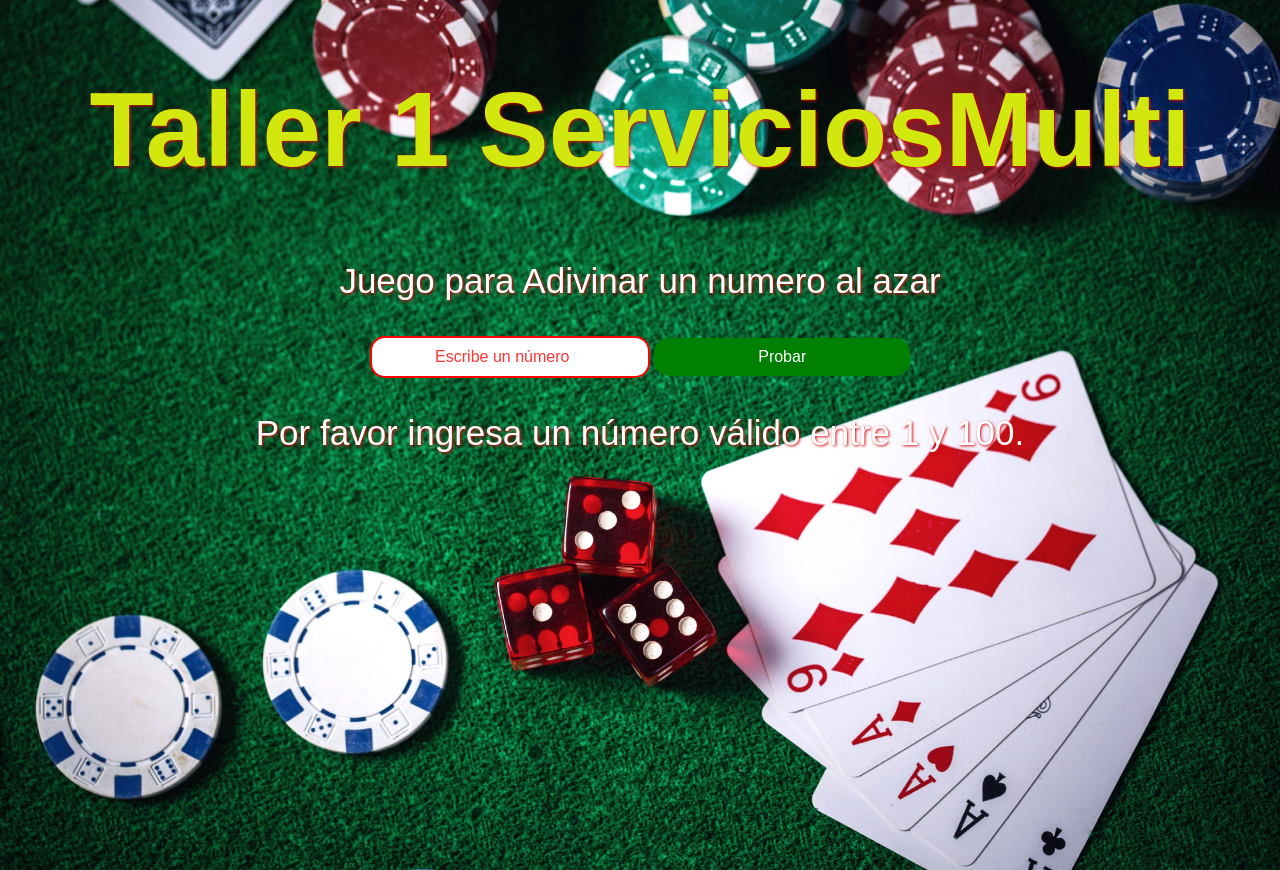
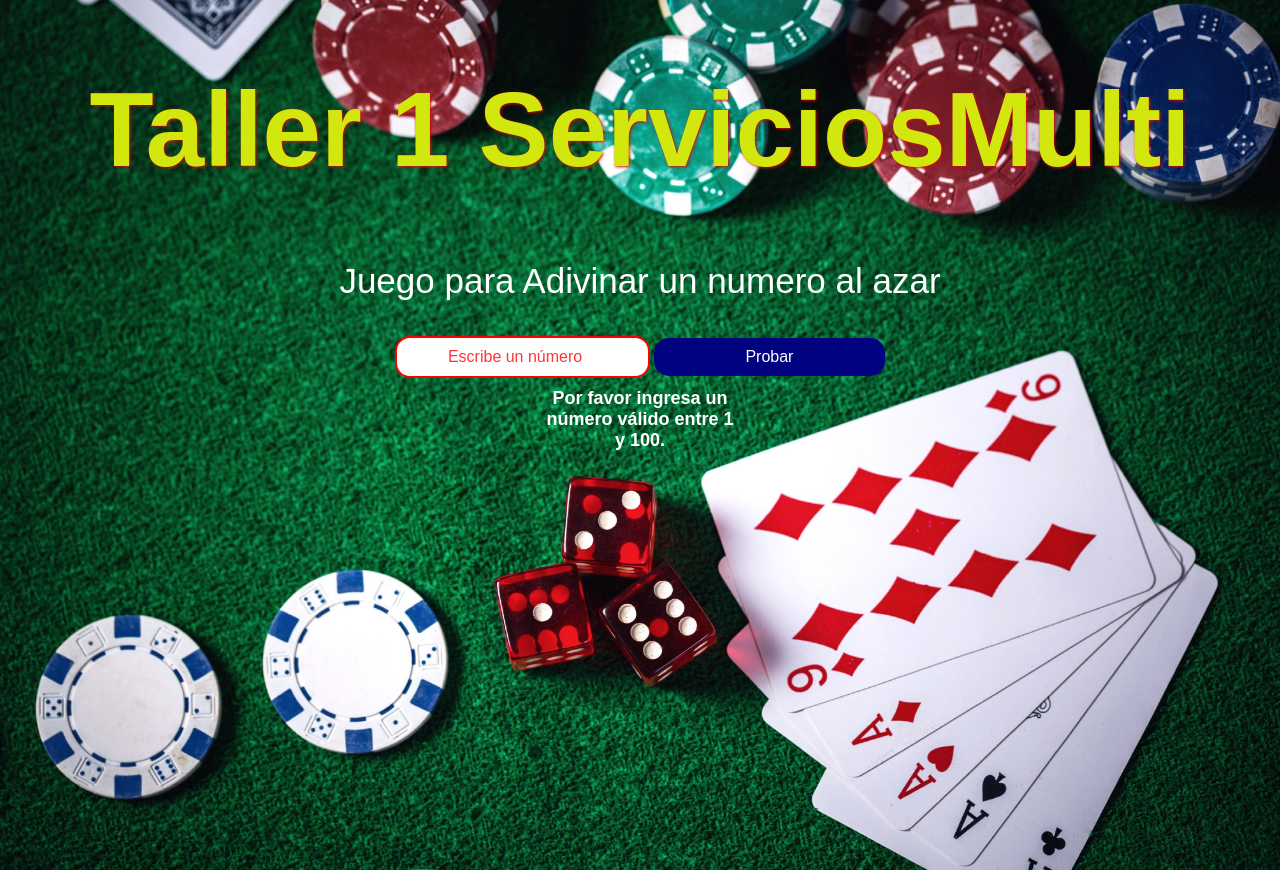
Before and after one commit to Camilosoy/taller-git, a plain HTML site: page game.js/index.html in a window 1280 px wide. Both pictures are taken after a click on the button "Probar". Drawn offline with Linux system fonts and the light colour scheme.

Commit message:
change to backgorund on frio y caliente

```diff
--- a/game.js/main.js
+++ b/game.js/main.js
@@ -16,9 +16,11 @@ document.getElementById("BotonIniciar").addEventListener("click", function() {
 
     if (NumeroAdivinar === numeroSecreto) {
         Pista.textContent = ` ¡Felicidades! Adivinaste el número en ${Numintentos} intentos.`;
+        Pista.style.backgroundColor = "white";
         Pista.style.color = "green";
     } else {
         let diferencia = Math.abs(NumeroAdivinar - numeroSecreto);
+        Pista.style.backgroundColor = "white";
         if (diferencia <= 5) {
             Pista.textContent = "🔥 ¡Caliente!";
             Pista.style.color = "red";
--- a/game.js/styles.css
+++ b/game.js/styles.css
@@ -8,10 +8,11 @@ body {
     height: 100vh; /* ocupa toda la altura de la ventana */
     margin: 0;
     color: white; /* para que el texto sea legible sobre el fondo */
-    text-shadow: 1px 1px 3px rgb(212, 6, 6); /* sombra al texto para mejor visibilidad */
+    /*text-shadow: 1px 1px 3px rgb(212, 6, 6); /* sombra al texto para mejor visibilidad */
 }
 
 h1 {
+    text-shadow: 1px 1px 3px rgb(212, 6, 6);
     color: #d2e70e;
     font-size: 105px;
 }
@@ -22,15 +23,20 @@ p {
 }
 
 
-#hint {
+#Pista {
+    text-align: center;
+    height: 5vh;
+    width: 15vw;
     font-weight: bold;
     font-size: 18px;
     margin-top: 10px;
+    margin-left: auto;
+    margin-right: auto;
 }
 
 
 input {
-    width: 20dvw;
+    width: 18dvw;
     padding: 10px;
     font-size: 16px;
     border-radius: 15px; /* bordes redondeados */
@@ -47,10 +53,10 @@ input::placeholder {
 
 /* Botón verde */
 button {
-    width: 20dvw;
+    width: 18dvw;
     padding: 10px 20px;
     font-size: 16px;
-    background-color: green;
+    background-color: rgb(0, 2, 128);
     color: white;
     border: none;
     border-radius: 15px; /* bordes redondeados */
@@ -60,5 +66,5 @@ button {
 
 /* Hover del botón */
 button:hover {
-    background-color: darkgreen;
+    background-color: rgb(122, 189, 13);
 }
```
Also changed, not shown: game.js/index.html (+1 -1 lines).
